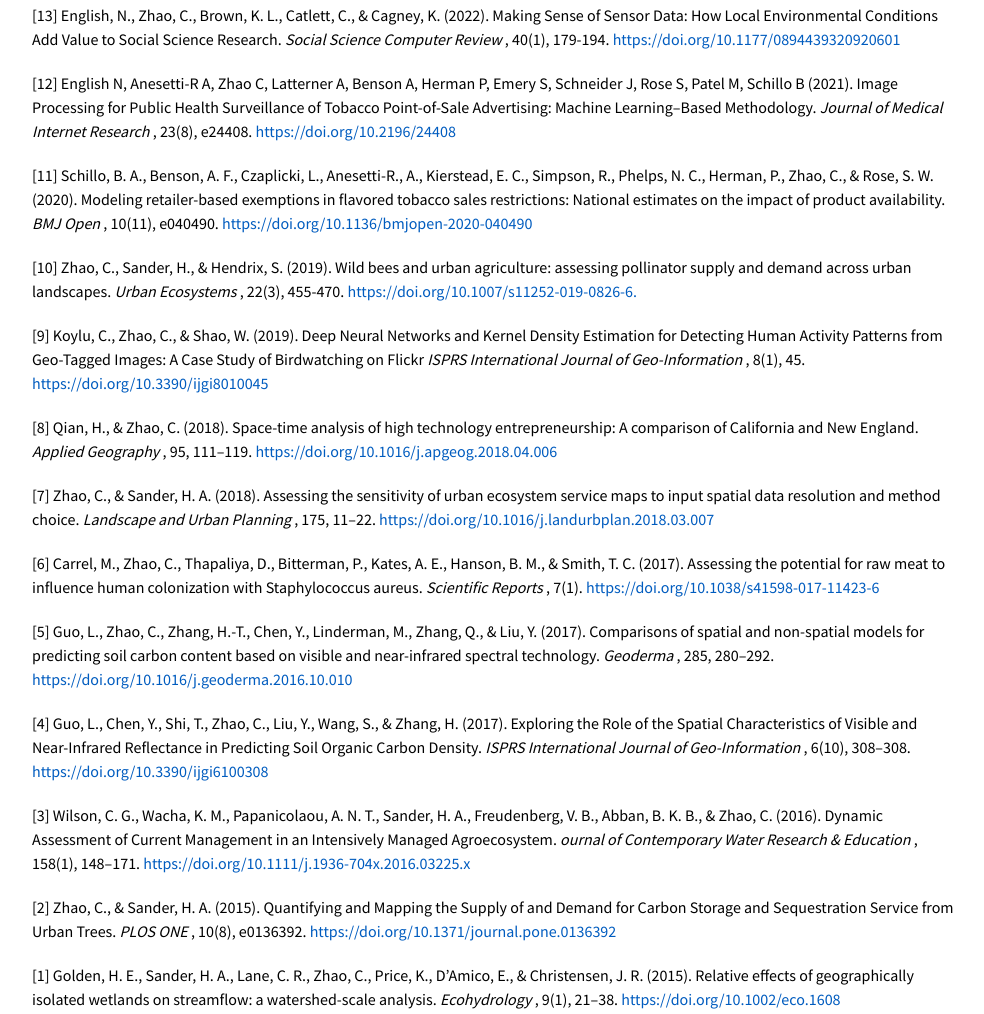
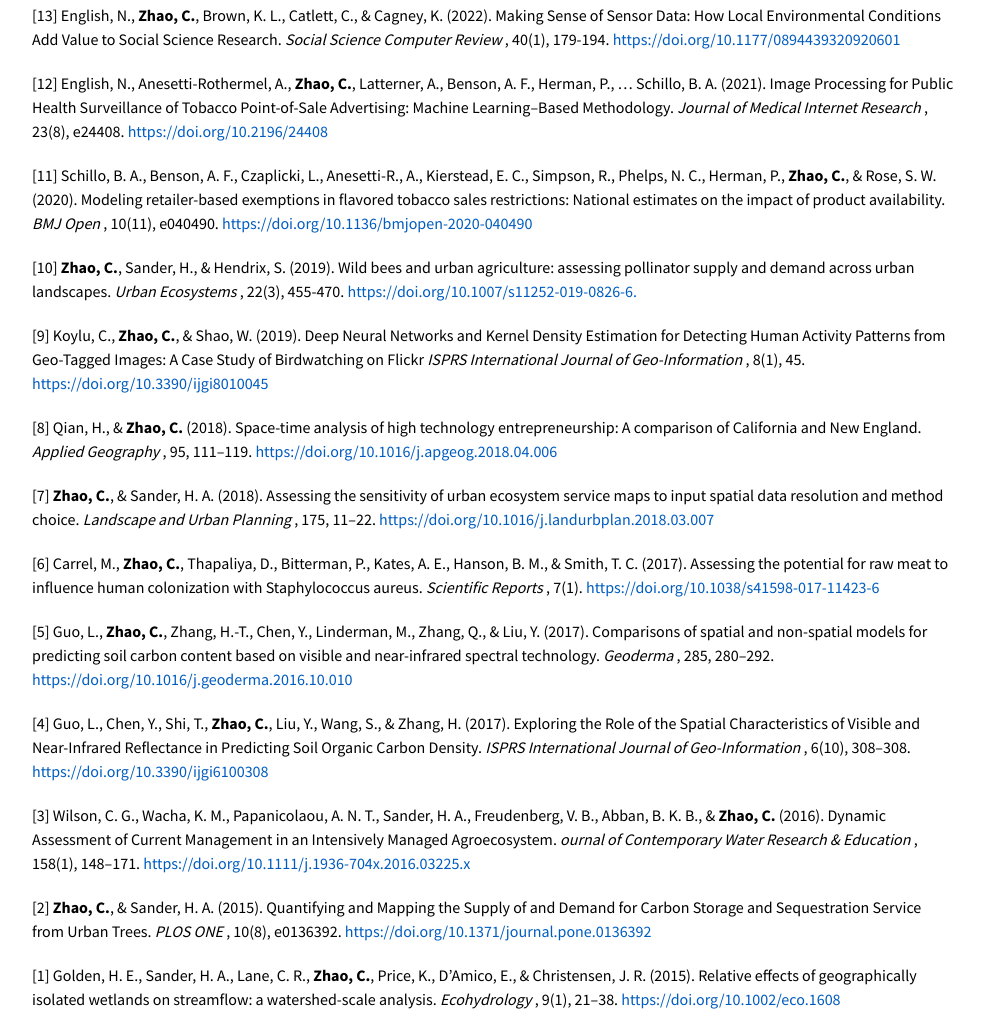
Before and after one commit to changzhao-geoDS/Ecosystem-Services-GeoAI-Lab, a plain HTML site: page publications.html in a window 1280 px wide. Shown: the part 287-1301 px from the top of the page, without its empty margins (166-1150 px from the left). Drawn offline with nearby package versions, Linux system fonts and the light colour scheme.

Commit message:
updated publications section

```diff
--- a/publications.html
+++ b/publications.html
@@ -41,79 +41,79 @@
                   </div>
               </li>
               <li>
-                <div>[13] English, N., Zhao, C., Brown, K. L., Catlett, C., & Cagney, K. (2022).
+                <div>[13] English, N., <b>Zhao, C.</b>, Brown, K. L., Catlett, C., & Cagney, K. (2022).
                   Making Sense of Sensor Data: How Local Environmental Conditions Add Value to Social Science Research. <i>Social Science Computer Review </i>, 40(1), 179-194.
                   <a href="https://doi.org/10.1177/0894439320920601" target="_blank">https://doi.org/10.1177/0894439320920601</a>
                 </div>
               </li>
               <li>
-                <div>[12] English N, Anesetti-R A, Zhao C, Latterner A, Benson A, Herman P, Emery S, Schneider J, Rose S, Patel M, Schillo B (2021).
+                <div>[12] English, N., Anesetti-Rothermel, A., <b>Zhao, C.</b>, Latterner, A., Benson, A. F., Herman, P., … Schillo, B. A. (2021).
                   Image Processing for Public Health Surveillance of Tobacco Point-of-Sale Advertising: Machine Learning–Based Methodology. <i> Journal of Medical Internet Research </i>, 23(8), e24408.
                   <a href="https://doi.org/10.2196/24408" target="_blank">https://doi.org/10.2196/24408</a>
                 </div>
               </li>
               <li>
-                <div>[11] Schillo, B. A., Benson, A. F., Czaplicki, L., Anesetti-R., A., Kierstead, E. C., Simpson, R., Phelps, N. C., Herman, P., Zhao, C., & Rose, S. W. (2020).
+                <div>[11] Schillo, B. A., Benson, A. F., Czaplicki, L., Anesetti-R., A., Kierstead, E. C., Simpson, R., Phelps, N. C., Herman, P., <b>Zhao, C.</b>, & Rose, S. W. (2020).
                   Modeling retailer-based exemptions in flavored tobacco sales restrictions: National estimates on the impact of product availability. <i> BMJ Open </i>, 10(11), e040490.
                   <a href="https://doi.org/10.1136/bmjopen-2020-040490" target="_blank">https://doi.org/10.1136/bmjopen-2020-040490</a>
                 </div>
               </li>
               <li>
-                <div>[10] Zhao, C., Sander, H., & Hendrix, S. (2019).
+                <div>[10] <b>Zhao, C.</b>, Sander, H., & Hendrix, S. (2019).
                   Wild bees and urban agriculture: assessing pollinator supply and demand across urban landscapes. <i> Urban Ecosystems </i>, 22(3), 455-470.
                   <a href="https://doi.org/10.1007/s11252-019-0826-6." target="_blank">https://doi.org/10.1007/s11252-019-0826-6.</a>
                 </div>
               </li>
               <li>
-                <div>[9] Koylu, C., Zhao, C., & Shao, W. (2019).
+                <div>[9] Koylu, C., <b>Zhao, C.</b>, & Shao, W. (2019).
                   Deep Neural Networks and Kernel Density Estimation for Detecting Human Activity Patterns from Geo-Tagged Images: A Case Study of Birdwatching on Flickr <i> ISPRS International Journal of Geo-Information </i>, 8(1), 45.
                   <a href="https://doi.org/10.3390/ijgi8010045" target="_blank">https://doi.org/10.3390/ijgi8010045</a>
                 </div>
               </li>
               <li>
-                <div>[8] Qian, H., & Zhao, C. (2018).
+                <div>[8] Qian, H., & <b>Zhao, C.</b> (2018).
                   Space-time analysis of high technology entrepreneurship: A comparison of California and New England. <i> Applied Geography </i>, 95, 111–119.
                   <a href="https://doi.org/10.1016/j.apgeog.2018.04.006" target="_blank">https://doi.org/10.1016/j.apgeog.2018.04.006</a>
                 </div>
               </li>
               <li>
-                <div>[7] Zhao, C., & Sander, H. A. (2018).
+                <div>[7] <b>Zhao, C.</b>, & Sander, H. A. (2018).
                   Assessing the sensitivity of urban ecosystem service maps to input spatial data resolution and method choice. <i> Landscape and Urban Planning </i>, 175, 11–22.
                   <a href="https://doi.org/10.1016/j.landurbplan.2018.03.007" target="_blank">https://doi.org/10.1016/j.landurbplan.2018.03.007</a>
                 </div>
               </li>
               <li>
-                <div>[6] Carrel, M., Zhao, C., Thapaliya, D., Bitterman, P., Kates, A. E., Hanson, B. M., & Smith, T. C. (2017).
+                <div>[6] Carrel, M., <b>Zhao, C.</b>, Thapaliya, D., Bitterman, P., Kates, A. E., Hanson, B. M., & Smith, T. C. (2017).
                   Assessing the potential for raw meat to influence human colonization with Staphylococcus aureus. <i> Scientific Reports </i>, 7(1).
                   <a href="https://doi.org/10.1038/s41598-017-11423-6" target="_blank">https://doi.org/10.1038/s41598-017-11423-6</a>
                 </div>
               </li>
               <li>
-                <div>[5] Guo, L., Zhao, C., Zhang, H.-T., Chen, Y., Linderman, M., Zhang, Q., & Liu, Y. (2017).
+                <div>[5] Guo, L., <b>Zhao, C.</b>, Zhang, H.-T., Chen, Y., Linderman, M., Zhang, Q., & Liu, Y. (2017).
                   Comparisons of spatial and non-spatial models for predicting soil carbon content based on visible and near-infrared spectral technology. <i> Geoderma </i>, 285, 280–292.
                   <a href="https://doi.org/10.1016/j.geoderma.2016.10.010" target="_blank">https://doi.org/10.1016/j.geoderma.2016.10.010</a>
                 </div>
               </li>
               <li>
-                <div>[4] Guo, L., Chen, Y., Shi, T., Zhao, C., Liu, Y., Wang, S., & Zhang, H. (2017).
+                <div>[4] Guo, L., Chen, Y., Shi, T., <b>Zhao, C.</b>, Liu, Y., Wang, S., & Zhang, H. (2017).
                   Exploring the Role of the Spatial Characteristics of Visible and Near-Infrared Reflectance in Predicting Soil Organic Carbon Density. <i> ISPRS International Journal of Geo-Information </i>, 6(10), 308–308.
                   <a href="https://doi.org/10.3390/ijgi6100308" target="_blank">https://doi.org/10.3390/ijgi6100308</a>
                 </div>
               </li>
               <li>
-                <div>[3] Wilson, C. G., Wacha, K. M., Papanicolaou, A. N. T., Sander, H. A., Freudenberg, V. B., Abban, B. K. B., & Zhao, C. (2016).
+                <div>[3] Wilson, C. G., Wacha, K. M., Papanicolaou, A. N. T., Sander, H. A., Freudenberg, V. B., Abban, B. K. B., & <b>Zhao, C.</b> (2016).
                   Dynamic Assessment of Current Management in an Intensively Managed Agroecosystem. <i> ournal of Contemporary Water Research & Education </i>, 158(1), 148–171.
                   <a href="https://doi.org/10.1111/j.1936-704x.2016.03225.x" target="_blank">https://doi.org/10.1111/j.1936-704x.2016.03225.x</a>
                 </div>
               </li>
               <li>
-                <div>[2] Zhao, C., & Sander, H. A. (2015).
+                <div>[2] <b>Zhao, C.</b>, & Sander, H. A. (2015).
                   Quantifying and Mapping the Supply of and Demand for Carbon Storage and Sequestration Service from Urban Trees. <i> PLOS ONE </i>, 10(8), e0136392.
                   <a href="https://doi.org/10.1371/journal.pone.0136392" target="_blank">https://doi.org/10.1371/journal.pone.0136392</a>
                 </div>
               </li>
               <li>
-                <div>[1] Golden, H. E., Sander, H. A., Lane, C. R., Zhao, C., Price, K., D’Amico, E., & Christensen, J. R. (2015).
+                <div>[1] Golden, H. E., Sander, H. A., Lane, C. R., <b>Zhao, C.</b>, Price, K., D’Amico, E., & Christensen, J. R. (2015).
                   Relative effects of geographically isolated wetlands on streamflow: a watershed-scale analysis. <i> Ecohydrology </i>, 9(1), 21–38.
                   <a href="https://doi.org/10.1002/eco.1608" target="_blank">https://doi.org/10.1002/eco.1608</a>
                 </div>
```
